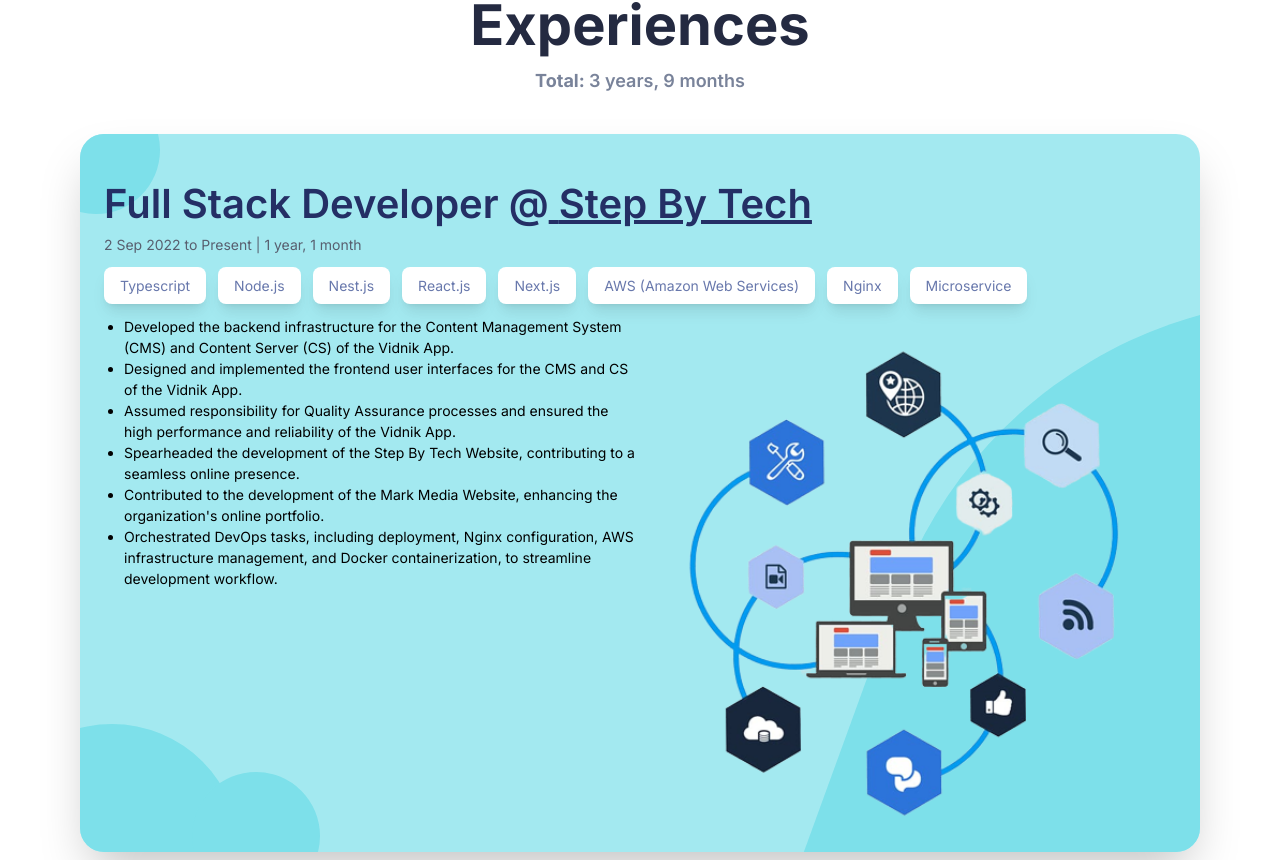
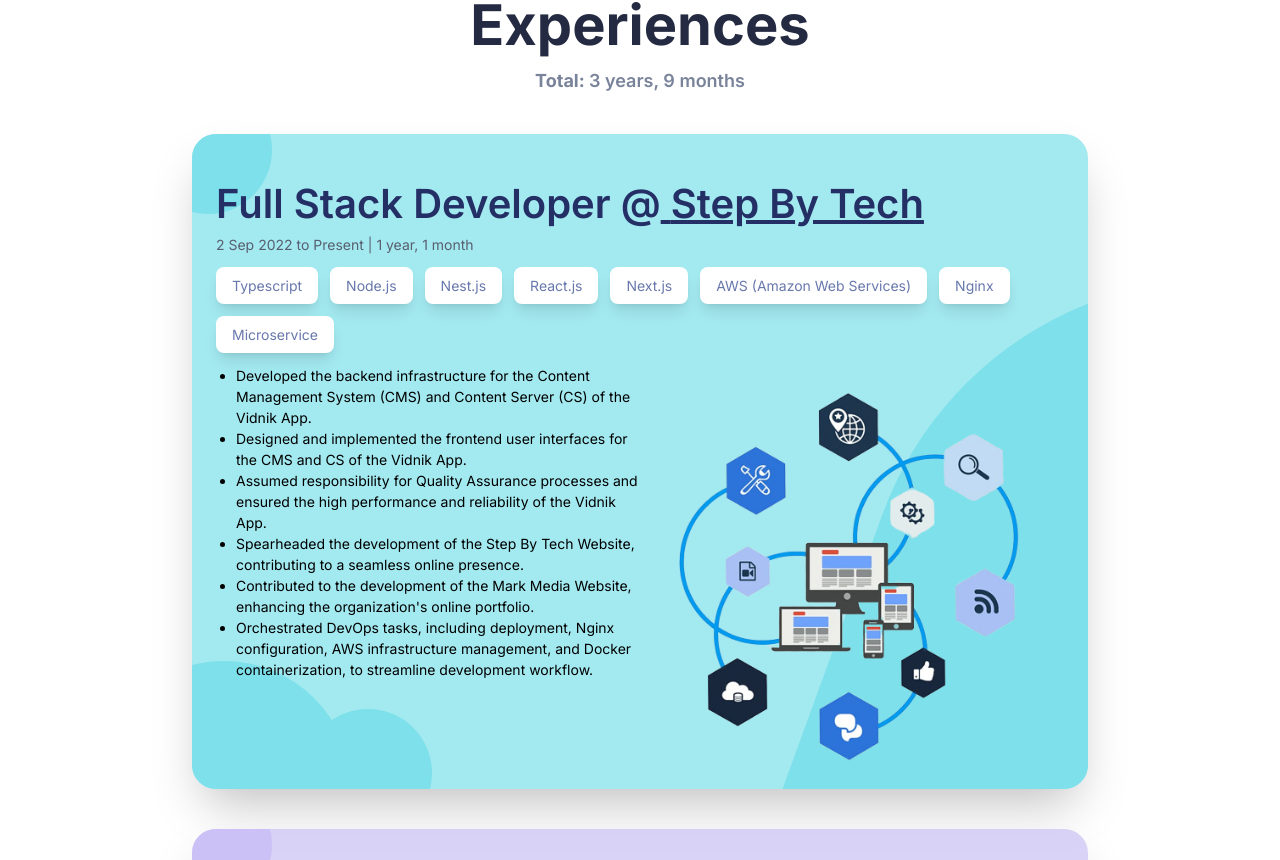
Before and after one commit to Mohammad-Masri/portfolio, a Next.js app: page / in a window 1280 px wide. Shown: the part 2426-3286 px from the top of the page. Built offline with nearby package versions, Linux system fonts and the light colour scheme; some icons are missing.

Commit message:
FIX | responsive issues

```diff
--- a/src/app/sections/contact/index.tsx
+++ b/src/app/sections/contact/index.tsx
@@ -46,8 +46,8 @@ export default function Contact() {
           </Link>
         </div>
       </div>
-      <div className="relative text-white dark:text-black bg-[#583FBC] dark:bg-[#7ED9E2]  rounded-md p-6 flex flex-col sm:flex-row md:flex-col lg:flex-col xl:flex-row gap-3 justify-between lg:justify-center items-center">
-        <div className="absolute bg-[#7ED9E2] dark:bg-[#583FBC] rounded-md h-full w-full -z-10 -rotate-2"></div>
+      <div className="relative  text-white dark:text-black bg-[#583FBC] dark:bg-[#7ED9E2]  rounded-md p-6 flex flex-col sm:flex-row md:flex-col lg:flex-col xl:flex-row gap-3 justify-between lg:justify-center items-center">
+        <div className="absolute bg-[#7ED9E2] dark:bg-[#583FBC] rounded-md h-full w-full top-0 left-0 -z-10 -rotate-2"></div>
         <div className="flex flex-col self-auto lg:self-start">
           <p className="text-[24px]">Try me out, risk free!</p>
           <p className="text-[12px]">Let's build something great together</p>
--- a/src/app/sections/experiences/components/experience-card/index.tsx
+++ b/src/app/sections/experiences/components/experience-card/index.tsx
@@ -27,10 +27,12 @@ export default function ExperienceCard({
   const isInView = useInView(ref);
   const variants: Variants = {
     hide: {
-      x: `${index % 2 == 0 ? "" : "-"}100%`,
+      // x: `${index % 2 == 0 ? "" : "-"}100%`,
+      opacity: 0,
     },
     show: {
-      x: "0",
+      // x: "0",
+      opacity: 1,
       transition: {
         bounce: 0.4,
         duration: 1,
@@ -51,7 +53,7 @@ export default function ExperienceCard({
   return (
     <motion.div
       ref={ref}
-      className="flex flex-col px-6 pt-10 rounded-3xl shadow-2xl gap-3 relative overflow-hidden z-0"
+      className="flex flex-col px-6 pt-10 rounded-3xl shadow-2xl gap-3 relative overflow-hidden h-full z-0"
       style={{ backgroundColor: hexToRgba(backgroundColor, 0.7) }}
       initial={isInView ? "hide" : "show"}
       animate={isInView ? "show" : "hide"}
@@ -125,7 +127,7 @@ export default function ExperienceCard({
                   alt={experience.position}
                   height={720}
                   width={1024}
-                  className="w-full object-cover"
+                  className="w-full object-cover max-w-md"
                 />
               )}
             </div>
--- a/src/app/sections/experiences/index.tsx
+++ b/src/app/sections/experiences/index.tsx
@@ -19,7 +19,7 @@ export default function Experiences() {
   return (
     <div
       id={HomePageSectionIds.Experience}
-      className="flex flex-col justify-center items-center px-4 lg:px-20 overflow-hidden"
+      className="flex flex-col justify-center items-center px-4 lg:px-20"
     >
       <h1 className="text-[#242A41] dark:text-white text-[40px]  sm:text-[56px] font-bold">
         Experiences
@@ -30,7 +30,7 @@ export default function Experiences() {
       </p>
       <div className="flex flex-col justify-center items-center gap-10 mt-10">
         {DATA.EXPERIENCES.map((e, index) => (
-          <div key={index} className="w-full">
+          <div key={index} className="w-full xl:w-[80%]">
             <ExperienceCard
               experience={e}
               backgroundColor={index % 2 == 0 ? "#7DE0EA" : "#CBC1F6"}
--- a/src/app/sections/header/components/header-background/index.tsx
+++ b/src/app/sections/header/components/header-background/index.tsx
@@ -4,7 +4,7 @@ import React from "react";
 
 export default function HeaderBackground() {
   return (
-    <div className="absolute left-0 top-0  w-screen -z-10 flex">
+    <div className="absolute left-0 top-0 w-full -z-10 flex">
       <div className="w-full flex flex-row items-center justify-center">
         <Image
           src={DATA.ABOUT_SECTION.aboutBlurGradientLink}
--- a/src/app/sections/specializations/components/right-section/index.tsx
+++ b/src/app/sections/specializations/components/right-section/index.tsx
@@ -9,7 +9,7 @@ export default function RightSection() {
       <h3 className="text-[#242A41] dark:text-white text-[42px] font-semibold">
         I specialize in
       </h3>
-      <div className="flex flex-col gap-5 overflow-y-scroll">
+      <div className="flex flex-col gap-5">
         {DATA.SPECIALIZATIONS.map((s, index) => (
           <div key={index}>
             <SpecializationCard number={index + 1} specialization={s} />
```
